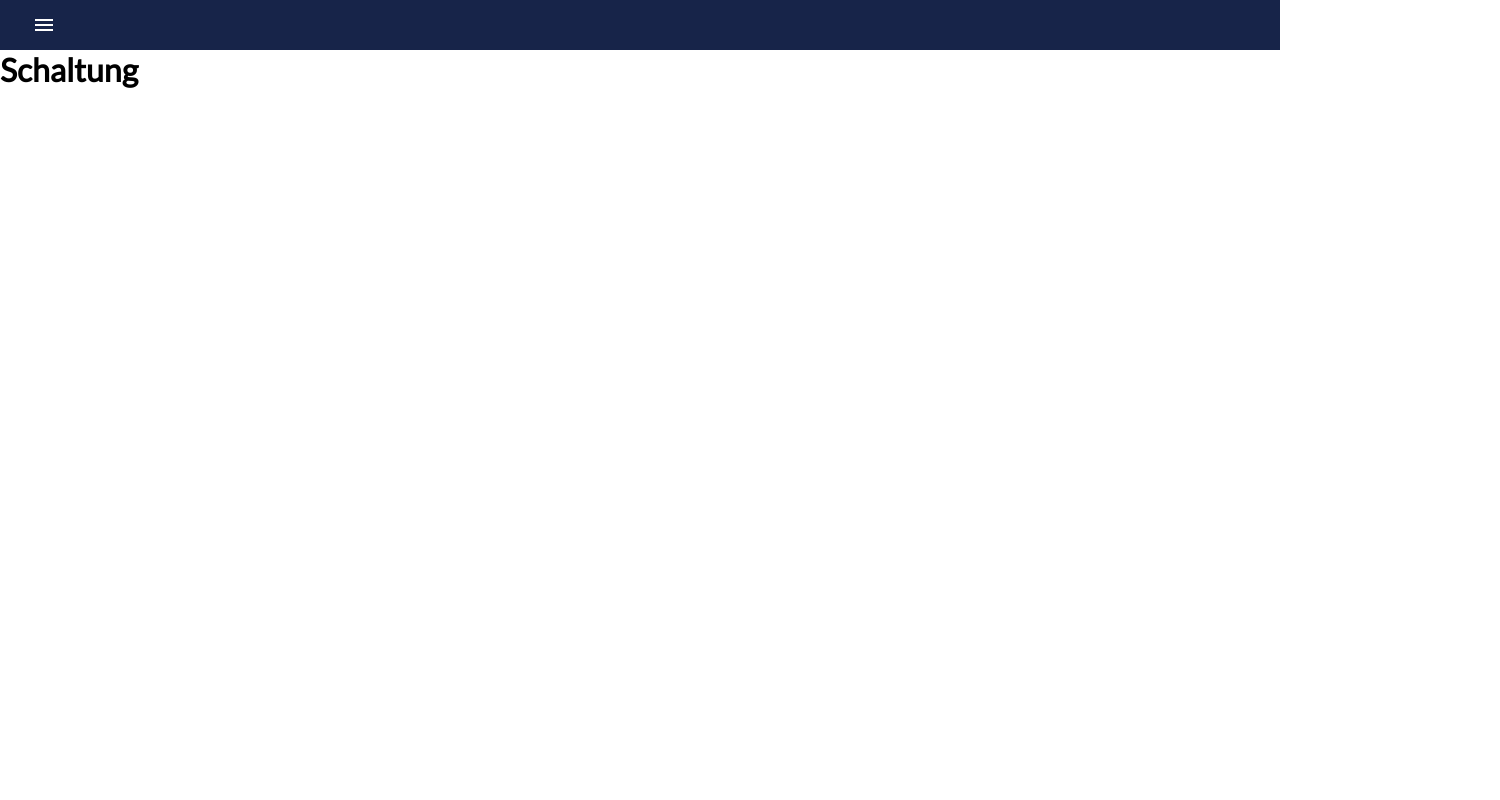
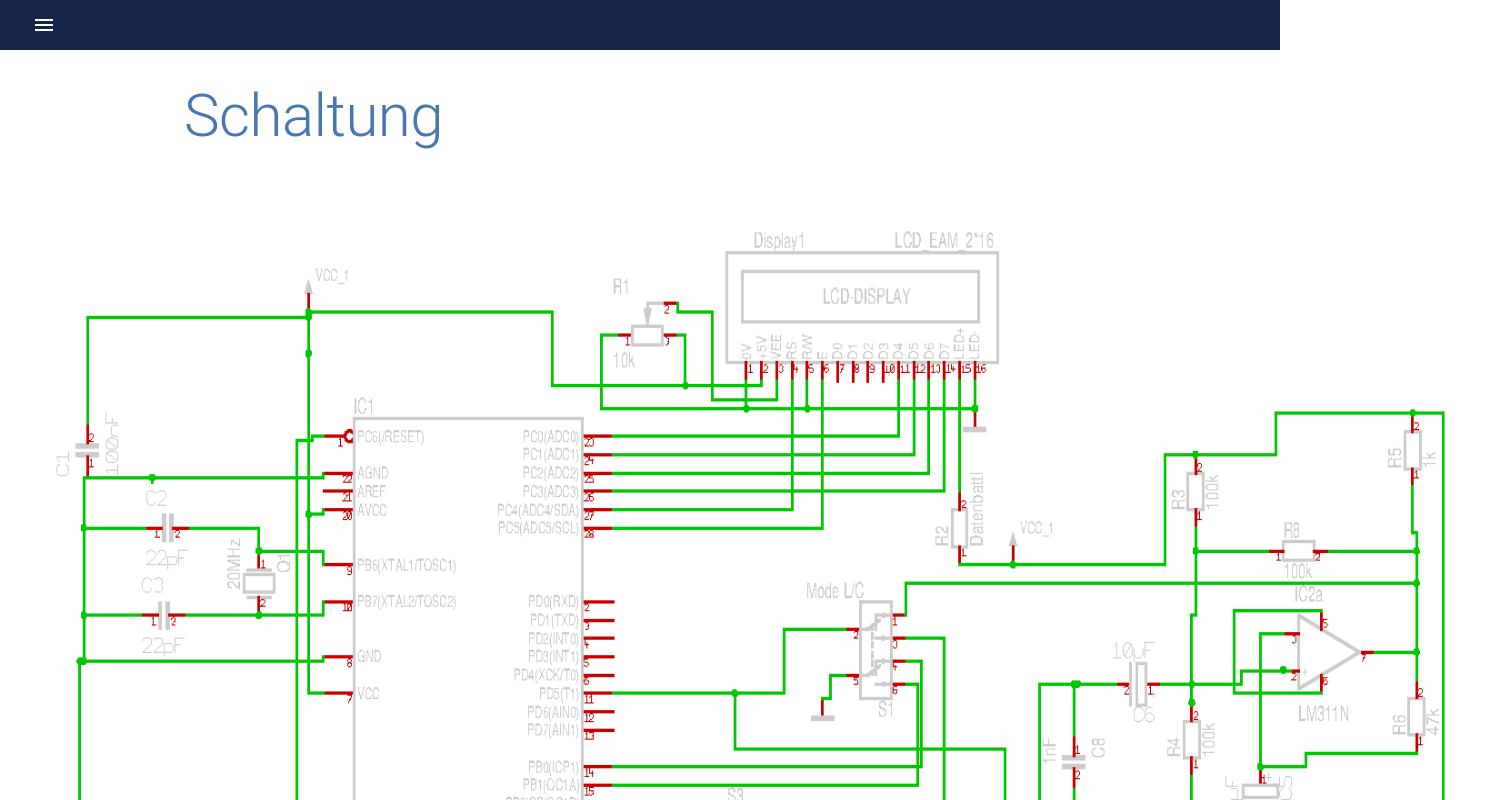
Before and after one commit to joltzen/Oltzen, a React (Create React App) app: page /lcmeter/schaltung in a window 1280 px wide. Shown: the top 800 px of the page, 1500 px wide, since content can reach past the window. Built offline with nearby package versions, Linux system fonts and the light colour scheme.

Commit message:
Add schaltung page

```diff
--- a/src/components/Sidebar.js
+++ b/src/components/Sidebar.js
@@ -1,11 +1,11 @@
+import { Menu } from "@material-ui/icons";
 import React, { useState } from "react";
+import { IconContext } from "react-icons/lib";
+import { Link } from "react-router-dom";
 import styled from "styled-components";
-import { Link } from "react-router-dom";
-import { Menu } from "@material-ui/icons";
+import "./Sidebar.css";
 import { SidebarData } from "./SidebarData";
 import SubMenu from "./SubMenu";
-import { IconContext } from "react-icons/lib";
-import "./Sidebar.css";
 
 const Nav = styled.div`
   background: #172449;
@@ -13,6 +13,7 @@ const Nav = styled.div`
   display: flex;
   justify-content: flex-start;
   align-items: center;
+  width: 100%;
 `;
 
 const NavIcon = styled(Link)`
--- a/src/hooks/useStyles.js
+++ b/src/hooks/useStyles.js
@@ -61,6 +61,10 @@ const useStyles = makeStyles({
     width: "550px",
     height: "150px",
   },
+  lcmeterschaltung: {
+    width: "1500px",
+    height: "1400px",
+  },
 });
 
 export default useStyles;
--- a/src/pages/Schaltung.js
+++ b/src/pages/Schaltung.js
@@ -1,11 +1,22 @@
+import { Container } from "@material-ui/core";
 import React from "react";
-
-function Schaltung() {
+import Page from "../components/Page";
+import useStyles from "../hooks/useStyles";
+import lcmeterschaltung from "../images/lcmeterschaltung.png";
+const Schaltung = () => {
+  const classes = useStyles();
   return (
-    <div className="Schaltung">
-      <h1>Schaltung</h1>
+    <div>
+      <Container maxWidth="md">
+        <Page title="Schaltung" />
+      </Container>
+      <img
+        className={classes.lcmeterschaltung}
+        src={lcmeterschaltung}
+        alt="lcmeterschaltung"
+      />
     </div>
   );
-}
+};
 
 export default Schaltung;
```
